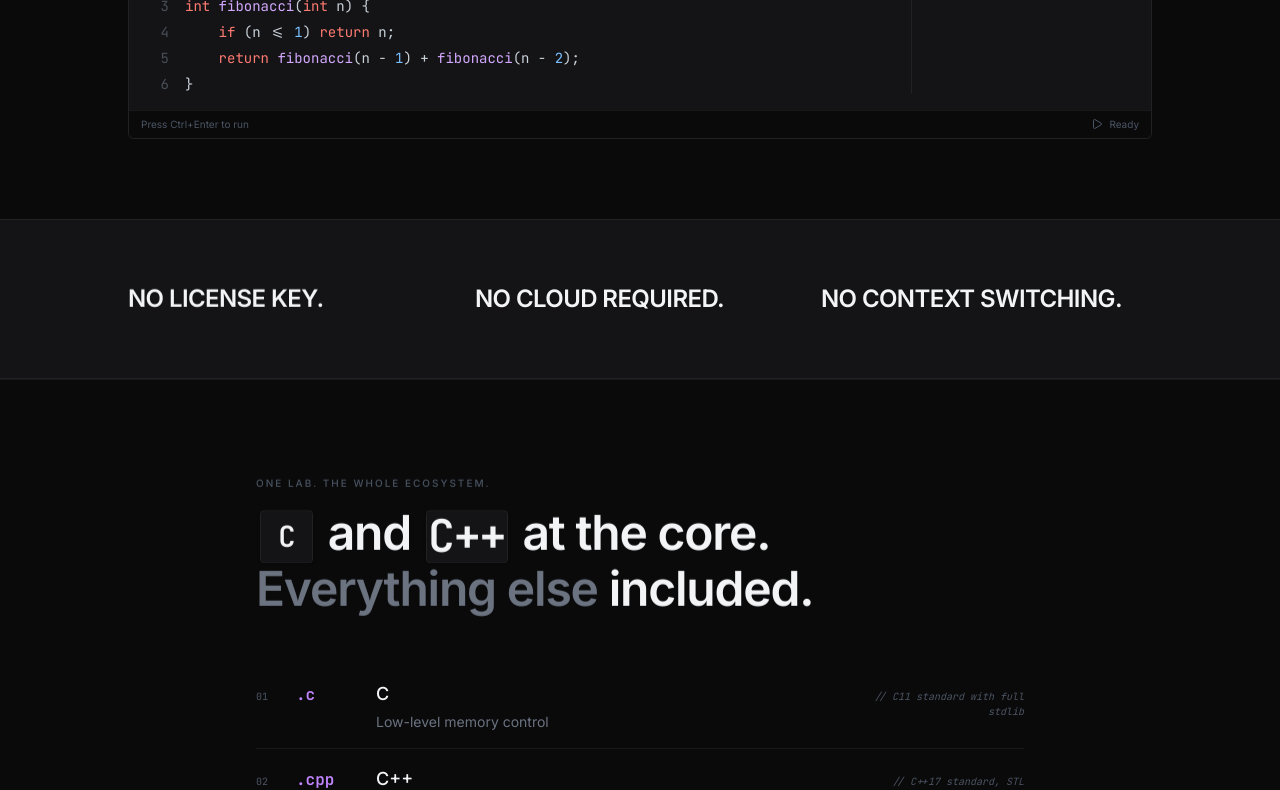
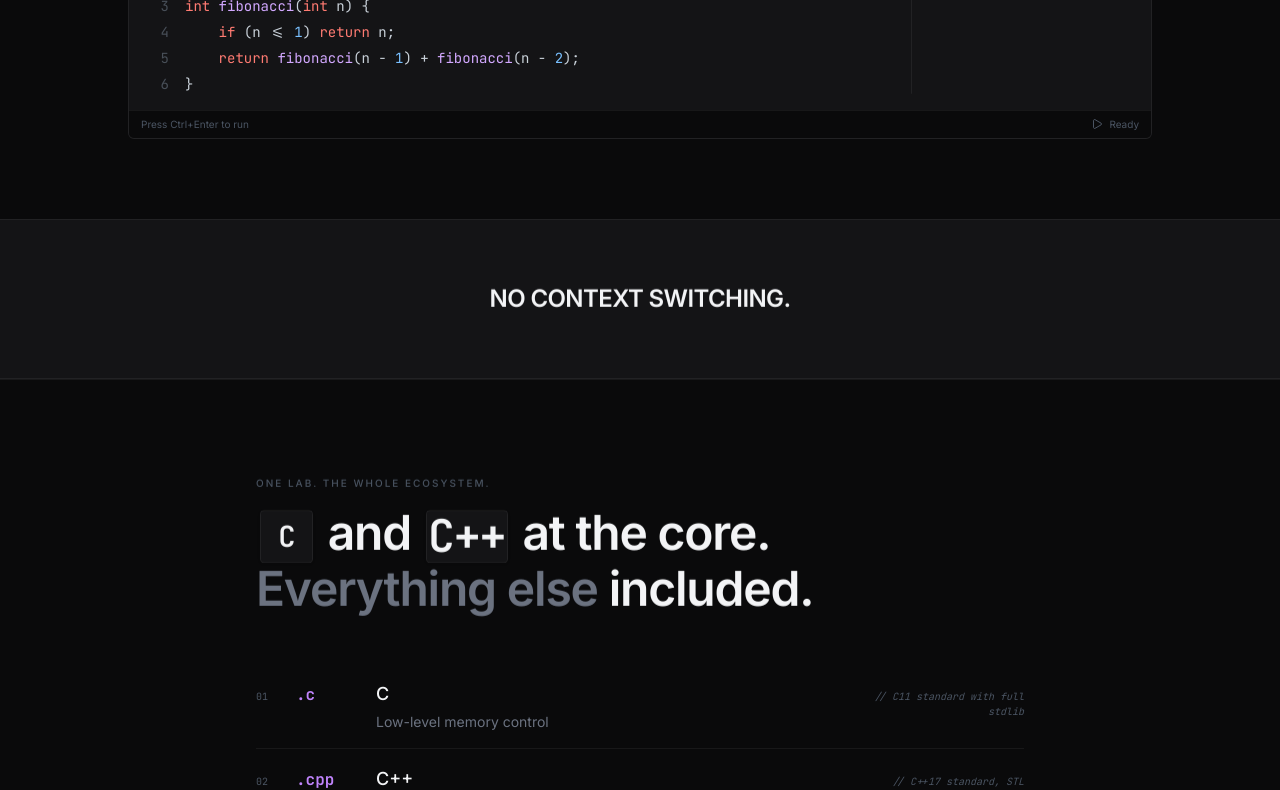
Before and after one commit to DylanZM/cgo, a React (Vite) app: page / in a window 1280 px wide. Shown: the part 658-1448 px from the top of the page. Built offline with nearby package versions, Linux system fonts and the light colour scheme; a small style sheet from the web is missing.

Commit message:
feat: add Home to nav, horizontal carousel in Manifesto

```diff
--- a/src/components/landing/Manifesto.tsx
+++ b/src/components/landing/Manifesto.tsx
@@ -1,26 +1,37 @@
+import { useState, useEffect } from 'react'
 import { useInView } from '../../hooks/useInView'
 
+const LINES = ['NO LICENSE KEY.', 'NO CLOUD REQUIRED.', 'NO CONTEXT SWITCHING.']
+
 export default function Manifesto() {
-  const lines = ['NO LICENSE KEY.', 'NO CLOUD REQUIRED.', 'NO CONTEXT SWITCHING.']
+  const [idx, setIdx] = useState(0)
   const [ref, isInView] = useInView<HTMLDivElement>()
+
+  useEffect(() => {
+    const t = setInterval(() => setIdx((i) => (i + 1) % LINES.length), 3000)
+    return () => clearInterval(t)
+  }, [])
 
   return (
     <section id="manifesto" className="px-6 py-16 border-y border-border bg-surface">
       <div
         ref={ref}
-        className="max-w-5xl mx-auto grid grid-cols-1 sm:grid-cols-3 gap-y-6 gap-x-4 text-center sm:text-left"
+        className={`max-w-5xl mx-auto reveal-up ${isInView ? 'is-visible' : ''}`}
       >
-        {lines.map((line, i) => (
+        <div className="overflow-hidden">
           <div
-            key={line}
-            className={`reveal-up ${isInView ? 'is-visible' : ''}`}
-            style={{ transitionDelay: `${i * 120}ms` }}
+            className="flex transition-transform duration-300 ease-out"
+            style={{ transform: `translateX(-${idx * 100}%)` }}
           >
-            <p className="text-lg sm:text-xl md:text-2xl font-semibold text-text tracking-tight leading-tight">
-              {line}
-            </p>
+            {LINES.map((line) => (
+              <div key={line} className="w-full flex-shrink-0 text-center">
+                <p className="text-lg sm:text-xl md:text-2xl font-semibold text-text tracking-tight leading-tight">
+                  {line}
+                </p>
+              </div>
+            ))}
           </div>
-        ))}
+        </div>
       </div>
     </section>
   )
--- a/src/pages/Landing.tsx
+++ b/src/pages/Landing.tsx
@@ -9,6 +9,7 @@ import Footer from '../components/landing/Footer'
 import Header from '../components/layout/Header'
 
 const sections = [
+  { id: 'hero', label: 'Home' },
   { id: 'features', label: 'Features' },
   { id: 'languages', label: 'Languages' },
   { id: 'why', label: 'Why cgo' },
```
